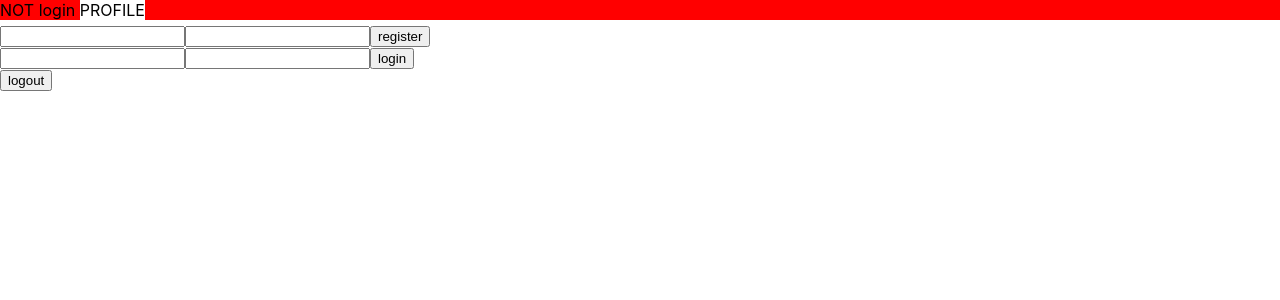
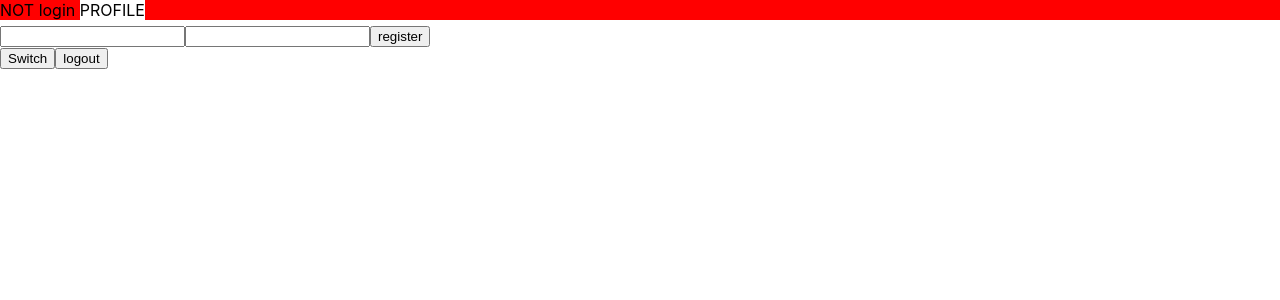
Before and after one commit to SergeyArenzon/vaiggio, a Next.js app: page /auth in a window 1280 px wide. Shown: the top 300 px of the page. Built offline with nearby package versions, Linux system fonts and the light colour scheme; no server answers.

Commit message:
refactored /auth route

```diff
--- a/pages/auth/index.js
+++ b/pages/auth/index.js
@@ -70,23 +70,28 @@ export default function auth() {
         }
     };
 
-    // if(loading){
-    //     return <h1>Loading...</h1>
-    // }
-
-    return (
-        <div>
+    const signUpForm = (
         <form onSubmit={registerHandler}>
             <input type="email" ref={emailRef}></input>
             <input type="password" ref={passwordRef}></input>
             <button>register</button>
         </form>
+    );
 
+    const logInForm = (
         <form onSubmit={loginHandler}>
             <input type="email" ref={emailLoginRef}></input>
             <input type="password" ref={emailPasswordRef}></input>
             <button>login</button>
         </form>
+    );
+
+    return (
+        <div>
+            {signUpMode ? signUpForm : logInForm}
+
+            <button onClick={() => setSignUpMode(!signUpMode)}>Switch</button>
+
             <button
                 onClick={() => {
                     signOut({ redirect: false });
```
Lines whose indentation alone changed are shown as unchanged.
